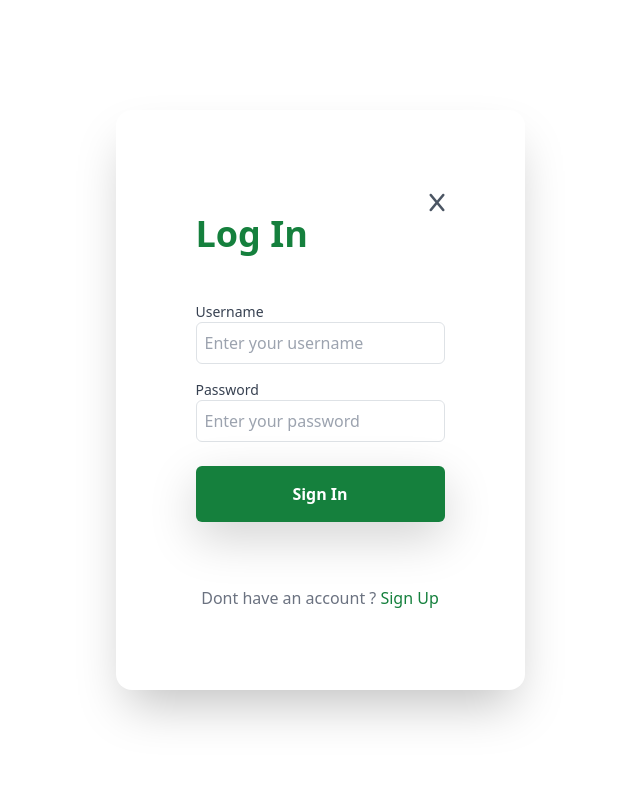
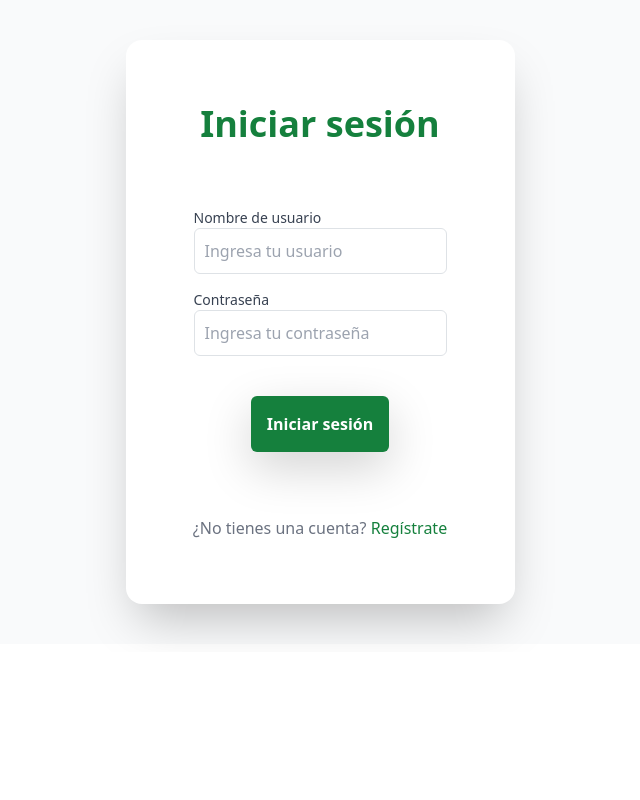
Before and after one commit to joanpedraza/software2_proyecto, a Django app: page /accounts/login/ in a window 1280 px wide. Shown: the part 148-948 px from the top of the page, without its empty margins (320-960 px from the left). After the commit the page ends 792 px from the top, so only its background shows below. Run offline with Django 4.2, Linux system fonts and the light colour scheme; style sheets or scripts are compiled from the project's sources; some libraries are stand-ins or nearby versions.

Commit message:
Config login

```diff
--- a/app/templates/registration/login.html
+++ b/app/templates/registration/login.html
@@ -1,57 +1,40 @@
 {% extends "core/base.html" %}
 
 {% block content %}
+<!-- Contenedor Global -->
+<div class="flex items-center justify-center min-h-[80vh] bg-gray-50"> <!-- Ajustamos el min-height -->
 
-<!-- Global Container -->
-<div class="flex   items-center justify-center min-h-screen">
+  <!-- Contenedor de la tarjeta -->
+  <div class="relative flex flex-col m-6 space-y-6 bg-white shadow-2xl rounded-2xl md:flex-row md:space-y-0 md:m-10">
 
-  <!-- Card Container -->
-  <div class="relative flex flex-col m-6 space-y-10 bg-white shadow-2xl rounded-2xl md:flex-row md:space-y-0 md:m-20">
+    <div class="p-6 md:p-16 flex flex-col justify-center items-center"> <!-- Asegura el centrado -->
 
-    <div class="p-6 md:p-20 flex flex-col">
+      <h2 class="mb-5 text-4xl font-bold text-green-700">Iniciar sesión</h2>
 
-
-      <a href="{% url 'home' %}" class="self-end text-gray-600"><i class="fa-solid fa-x fa-lg"></i></a>
-      <h2 class="mb-5 text-4xl font-bold text-green-700">Log In </h2>
-
-
-    <form action="" method="post" >
+      <form action="" method="post">
         {% csrf_token %}
-        <div class="space-y-4">
+        <div class="space-y-4 px-1 py-3 w-full">
           <div>
-                <label for="id_username" class="block text-sm font-medium text-gray-700">Username</label>
-                <input type="text" name="username" id="id_username" class="w-full p-2 border border-gray-300 rounded" placeholder="Enter your username" required>
+            <label for="id_username" class="block text-sm font-medium text-gray-700">Nombre de usuario</label>
+            <input type="text" name="username" id="id_username" class="w-full p-2.5 border border-gray-300 rounded" placeholder="Ingresa tu usuario" required>
           </div>
           <div>
-                <label for="id_password" class="block text-sm font-medium text-gray-700">Password</label>
-                <input type="password" name="password" id="id_password" class="w-full p-2 border border-gray-300 rounded"  placeholder="Enter your password">
-
+            <label for="id_password" class="block text-sm font-medium text-gray-700">Contraseña</label>
+            <input type="password" name="password" id="id_password" class="w-full p-2.5 border border-gray-300 rounded" placeholder="Ingresa tu contraseña">
           </div>
         </div>
-        <div class="mt-6">
-            <button type="submit" class="w-full md:width-auto p-3  mb-10 font-bold  text-white rounded-md shadow-lg bg-green-700 shadow-green-100 hover:opaicty-60 shadow-sm hover:shadow-lg  hover:-translate-y-0.5 duration-150">
-                Sign In
+        <div class="mt-6 w-full flex justify-center"> <!-- Centrado del botón -->
+          <button type="submit" class="w-full md:w-auto p-3 mb-10 font-bold text-white rounded-md shadow-lg bg-green-700 hover:bg-green-600 transition duration-150">
+            Iniciar sesión
           </button>
         </div>
       </form>
 
       <div class="text-center mt-4">
-
-         <span class="text-gray-500">Dont have an account ? </span><a href="{% url 'register' %}" class="text-green-700 hover:underline">Sign Up</a>
+        <span class="text-gray-500">¿No tienes una cuenta?</span>
+        <a href="{% url 'register' %}" class="text-green-700 hover:underline">Regístrate</a>
       </div>
-
-
-
-
     </div>
-
-
-
-
-
   </div>
-
-
-
 </div>
 {% endblock %}
```
Also changed, not shown: app/templates/registration/register.html (+5 -5 lines). Lines whose indentation alone changed are shown as unchanged.
